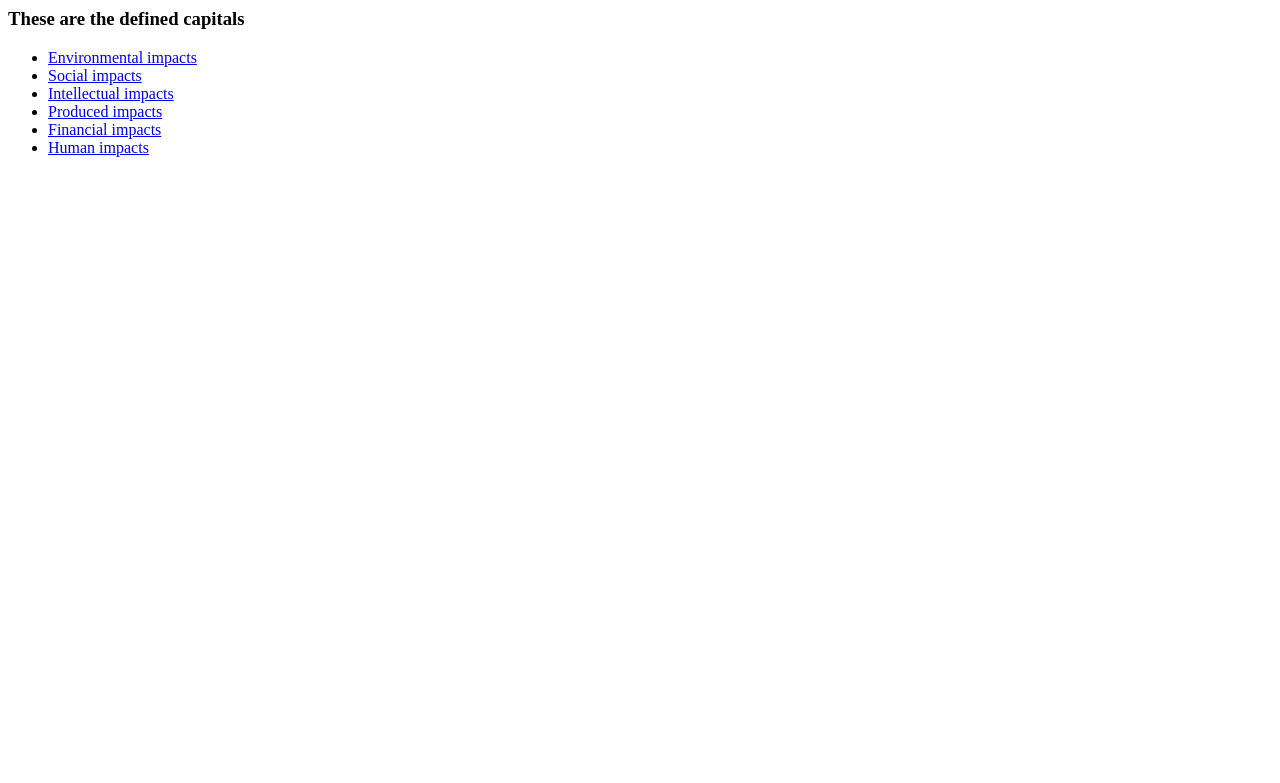
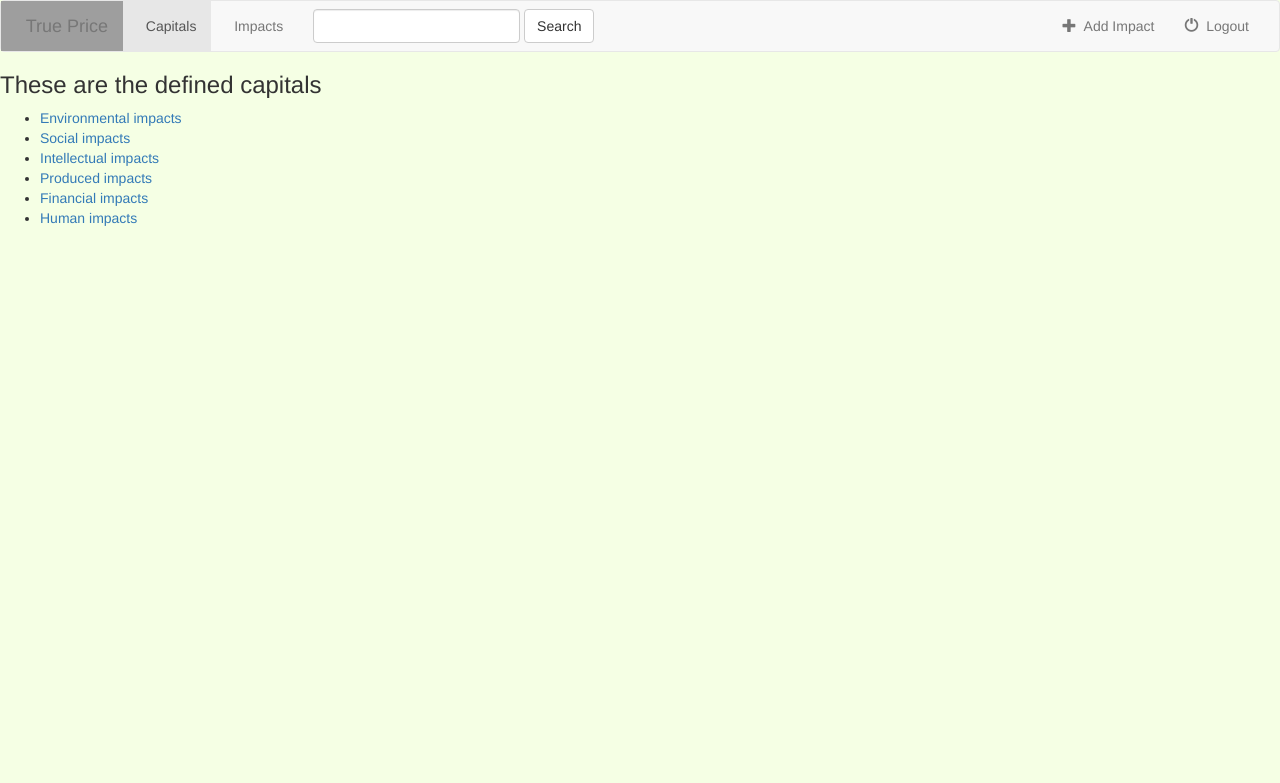
Before and after one commit to ARusman/website, a Django app: page /co2/ in a window 1280 px wide. Shown: the top 783 px of the page. Run offline with Django 3.2, Linux system fonts and the light colour scheme; data comes from the database, SQL or seed files in the repository; both versions use the stored data as it was after the commit; some libraries are stand-ins or nearby versions; grey boxes are pictures that could not be loaded.

Commit message:
newcommit

```diff
--- /dev/null
+++ b/co2/static/co2/style.css
@@ -0,0 +1,7 @@
+body{
+background: #f5ffe4
+}
+
+.navbar-brand{
+    background-image: url("images/trueprice.png")
+}
--- /dev/null
+++ b/co2/templates/co2/base.html
@@ -0,0 +1,72 @@
+<!DOCTYPE html>
+<html lang="en">
+<head>
+    <meta charset="UTF-8">
+    <title>True Price</title>
+    {% load staticfiles %}
+    <link rel="stylesheet" href="https://maxcdn.bootstrapcdn.com/bootstrap/3.3.6/css/bootstrap.min.css">
+    <link href='https://fonts.googleapis.com/css?family=Satisfy' rel="stylesheet" type="text/css">
+    <link rel="stylesheet" type="text/css" href="{% static 'co2/style.css' %}" />
+    <script src="https://ajax.googleapis.com/ajax/libs/jquery/1.12.0/jquery.min.js"></script>
+    <script src="http://maxcdn.bootstrapcdn.com/bootstrap/3.3.6/js/bootstrap.min.js"></script>
+
+</head>
+<body>
+    <nav class="navbar navbar-default">
+        <div class="container-fluid">
+            <!--Header-->
+            <div class="navbar-header">
+                <button type="button" class="navbar-toggle" data-toggle="collapse" data-target="#topNavBar">
+                    <span class="icon-bar"></span>
+                    <span class="icon-bar"></span>
+                    <span class="icon-bar"></span>
+                </button>
+
+                <a class="navbar-brand" href="{% url 'co2:index' %}">
+                    <span class=url("images/trueprice.png") aria-hidden = "true"></span>&nbsp; True Price
+                </a>
+            </div>
+
+            <!--Items-->
+            <div class="collapse navbar-collapse" id="topNavBar">
+                <ul class="nav navbar-nav">
+                    <li class="active">
+                        <a href="{% url 'co2:index' %}">
+                           <span class="glyphicon glyphicon-charts" aria-hidden = "true"></span>&nbsp; Capitals
+                        </a>
+                    </li>
+                     <li class="">
+                        <a href="#">
+                             <span class="glyphicon glyphicon-ruler" aria-hidden = "true"></span>&nbsp; Impacts
+                        </a>
+                    </li>
+                </ul>
+
+                <form class="navbar-form navbar-left" role="search" method="get" action="#">
+                    <div class="form-group">
+                        <input type="text"class="form-control" name="q" value="">
+                    </div>
+                    <button type="submit" class="btn btn-default">Search</button>
+                </form>
+
+                <ul class="nav navbar-nav navbar-right">
+                    <li class="">
+                        <a href="#">
+                             <span class="glyphicon glyphicon-plus" aria-hidden = "true"></span>&nbsp; Add Impact
+                        </a>
+                    </li>
+                    <li class="">
+                        <a href="#">
+                             <span class="glyphicon glyphicon-off" aria-hidden = "true"></span>&nbsp; Logout
+                        </a>
+                    </li>
+
+                </ul>
+
+            </div>
+        </div>
+    </nav>
+{% block body %}
+{% endblock %}
+</body>
+</html>
--- a/co2/templates/co2/index.html
+++ b/co2/templates/co2/index.html
@@ -1,5 +1,6 @@
+{% extends 'co2/base.html' %}
 
-
+{% block body %}
     {% if all_capitals %}
         <h3>These are the defined capitals</h3>
         <ul>
@@ -10,3 +11,8 @@
     {% else %}
         <h3>There are no capitals defined</h3>
     {% endif %}
+{% endblock %}
+
+
+
+<a class="navbar-brand" href="{% url 'co2:index' %}"> url("images/trueprice.png") </a>
```
Also changed, not shown: co2/templates/co2/detail.html (+7 -0 lines), db.sqlite3. Lines whose indentation alone changed are shown as unchanged.
